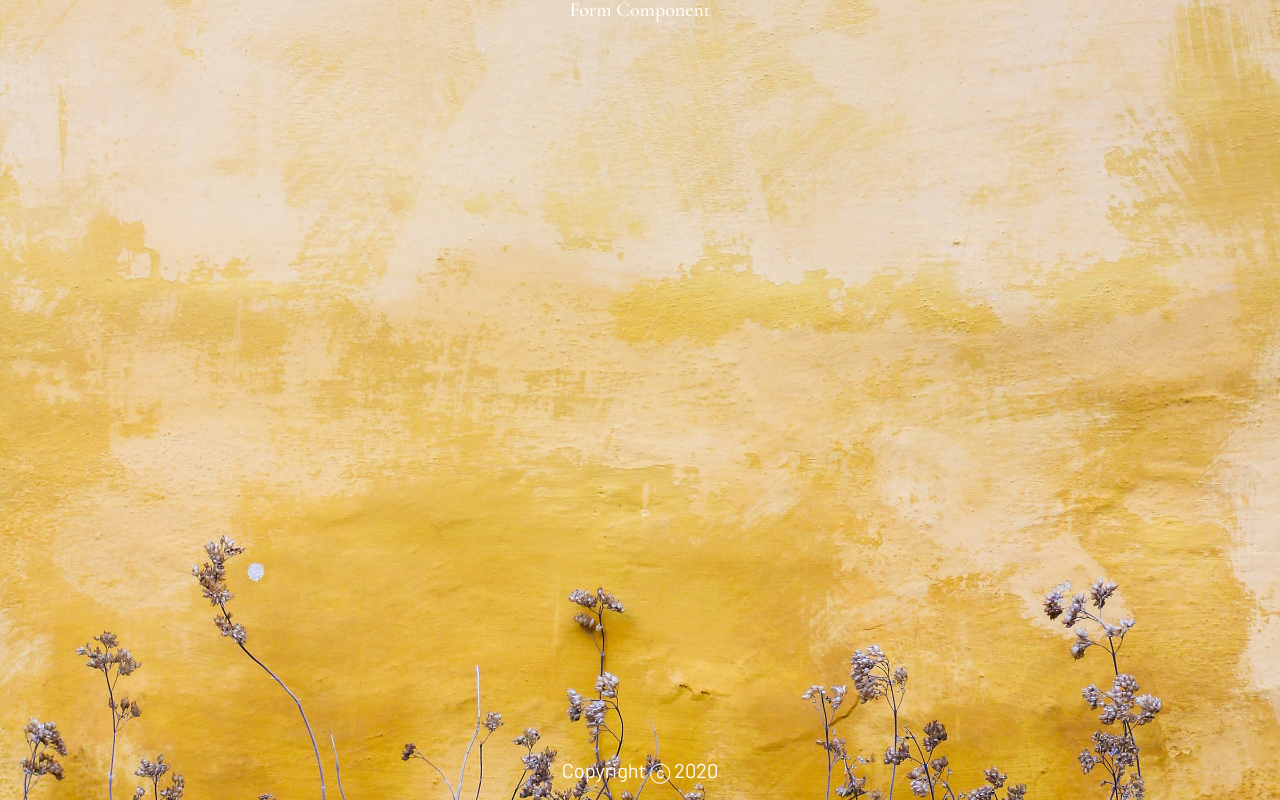
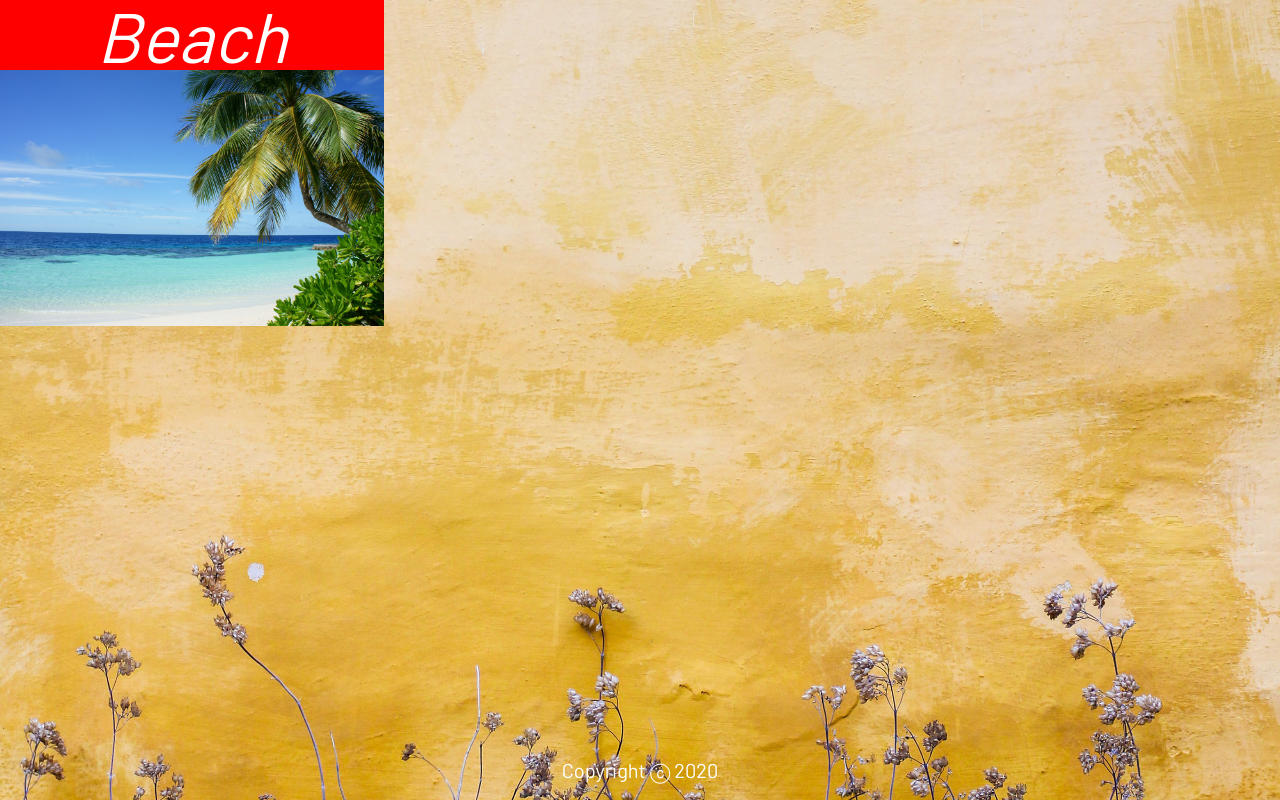
Before and after one commit to dailyPositivity/dailyPositivity, a React (Create React App) app: page /category/Beach in a window 1280 px wide. Built offline with nearby package versions, Linux system fonts and the light colour scheme.

Commit message:
form img compDidMount added, some styles added for category slide

```diff
--- a/src/components/Category.js
+++ b/src/components/Category.js
@@ -11,7 +11,7 @@ class Category extends Component{
             <div className = "categoryContainer">
                {  categories.map((category,index) => {
                      return (
-                        <Link to = {`/category/:${category}`}>
+                        <Link to = {`/category/${category.name}`}>
                            <div key = {index}>
                               <div className = "categoryImg">
                                  <img src={category.path} alt = {category.description}/>
--- a/src/components/Form.js
+++ b/src/components/Form.js
@@ -1,10 +1,38 @@
 import React, { Component } from 'react';
+import categoryList from '../categoryList';
+
 
 
 class Form extends Component{
+   constructor(){
+      super();
+      this.state = {
+         category: {},
+      }
+   }
+   componentDidMount(){
+      const slideType = this.props.match.params.categoryName;
+      console.log(categoryList)
+      categoryList.forEach( category =>{
+         if (category.name === slideType){
+            console.log(category)
+            this.setState({
+               category: category
+            })
+         }
+      })
+   }
    render(){
+      const {name, path} = this.state.category;
       return(
-         <h1>Form Component</h1>
+         <div>
+            <div className="slidePreview">
+               <h2>{name}</h2>
+               <div className="slideImgContainer">
+                  <img src={path}/>
+               </div>
+            </div>
+         </div>
       )
    }
 }
--- a/src/styles/App.css
+++ b/src/styles/App.css
@@ -61,6 +61,23 @@ i {
   width:100%;
 }
 
+/*-------------------------------------------------Form----------------------------------------------*/
+
+.slidePreview {
+   background-color: red;
+   max-width: 30%;
+
+}
+
+.slidePreview h2 {
+   font-size: 7rem;
+   font-style: italic;
+}
+
+.slideImgContainer img {
+   width: 100%;
+}
+
 /*-------------------------------------------------FOOTER----------------------------------------------*/
 footer {
   text-align: center;
```
